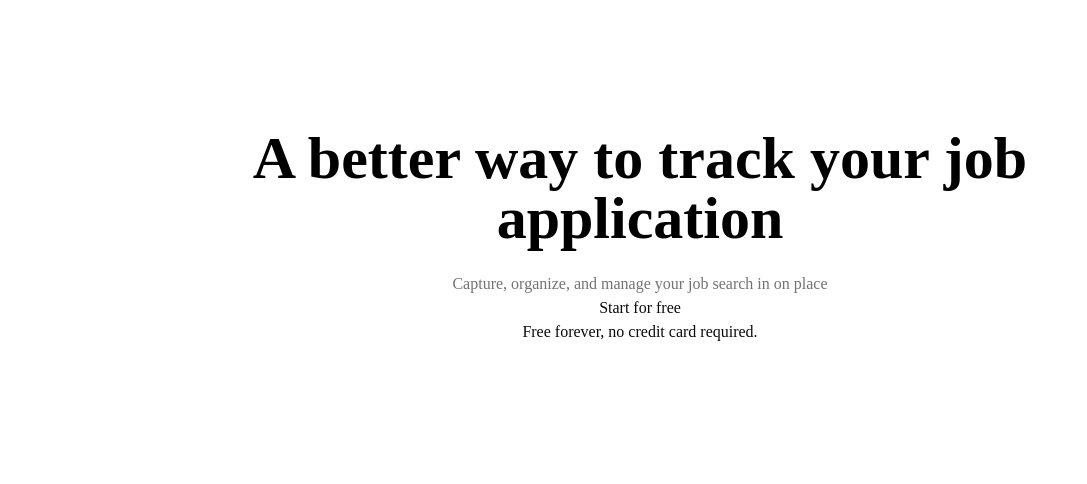
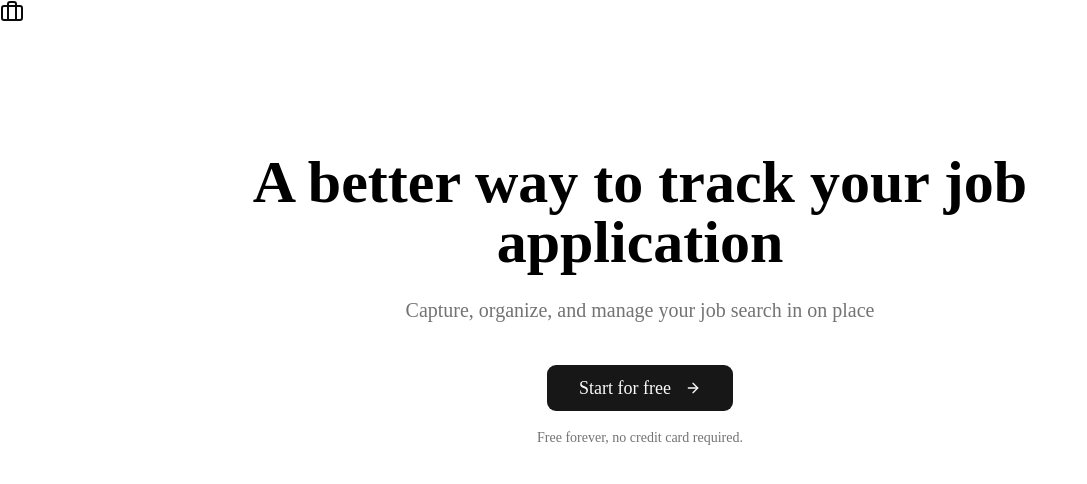
Before and after one commit to Sajad1-0/Job-application-tracker-nextjs, a Next.js app: page / in a window 1280 px wide. Shown: the top 484 px of the page, without its empty margins (0-1087 px from the left). Built offline with nearby package versions, Linux system fonts and the light colour scheme.

Commit message:
landing page is done for now

```diff
--- /dev/null
+++ b/app/dashboard/page.tsx
@@ -0,0 +1,7 @@
+import React from 'react';
+
+const Dashboard = () => {
+  return <div>Dashboard</div>;
+};
+
+export default Dashboard;
--- a/app/layout.tsx
+++ b/app/layout.tsx
@@ -1,20 +1,21 @@
-import type { Metadata } from "next";
-import { Geist, Geist_Mono } from "next/font/google";
-import "./globals.css";
+import type { Metadata } from 'next';
+import { Geist, Geist_Mono } from 'next/font/google';
+import './globals.css';
+import Navbar from '@/components/navbar';
 
 const geistSans = Geist({
-  variable: "--font-geist-sans",
-  subsets: ["latin"],
+  variable: '--font-geist-sans',
+  subsets: ['latin'],
 });
 
 const geistMono = Geist_Mono({
-  variable: "--font-geist-mono",
-  subsets: ["latin"],
+  variable: '--font-geist-mono',
+  subsets: ['latin'],
 });
 
 export const metadata: Metadata = {
-  title: "Create Next App",
-  description: "Generated by create next app",
+  title: 'Create Next App',
+  description: 'Generated by create next app',
 };
 
 export default function RootLayout({
@@ -23,11 +24,11 @@ export default function RootLayout({
   children: React.ReactNode;
 }>) {
   return (
-    <html
-      lang="en"
-      className={`${geistSans.variable} ${geistMono.variable} h-full antialiased`}
-    >
-      <body className="min-h-full flex flex-col">{children}</body>
+    <html lang="en" className={`${geistSans.variable} ${geistMono.variable} h-full antialiased`}>
+      <body className="min-h-full flex flex-col">
+        <Navbar />
+        {children}
+      </body>
     </html>
   );
 }
--- a/app/page.tsx
+++ b/app/page.tsx
@@ -1,3 +1,6 @@
+import { Button } from '@/components/ui/button';
+import { ArrowRight } from 'lucide-react';
+
 export default function Home() {
   return (
     <div className="flex min-h-screen flex-col bg-white">
@@ -8,12 +11,16 @@ export default function Home() {
             <h1 className="text-black mb-6 text-6xl font-bold">
               A better way to track your job application
             </h1>
-            <p className="text-muted-foreground">
+            <p className="text-muted-foreground mb-10 text-xl">
               Capture, organize, and manage your job search in on place
             </p>
-            <div>
-              <button>Start for free</button>
-              <p>Free forever, no credit card required.</p>
+            <div className="flex flex-col items-center gap-4">
+              <Button size={'lg'} className="h-12 px-8 text-lg font-medium">
+                Start for free <ArrowRight className="ml-2" />
+              </Button>
+              <p className="text-sm text-muted-foreground">
+                Free forever, no credit card required.
+              </p>
             </div>
           </div>
         </section>
--- /dev/null
+++ b/app/sign-in/page.tsx
@@ -0,0 +1,6 @@
+import React from 'react';
+
+const SignIn = () => {
+  return <div>SignIn</div>;
+};
+export default SignIn;
--- /dev/null
+++ b/app/sign-up/page.tsx
@@ -0,0 +1,7 @@
+import React from 'react';
+
+const SignUp = () => {
+  return <div>SignUp Page</div>;
+};
+
+export default SignUp;
--- /dev/null
+++ b/components/navbar.tsx
@@ -0,0 +1,14 @@
+import { Briefcase } from 'lucide-react';
+import React from 'react';
+
+const Navbar = () => {
+  return (
+    <nav>
+      <div>
+        <Briefcase />
+      </div>
+    </nav>
+  );
+};
+
+export default Navbar;
```
